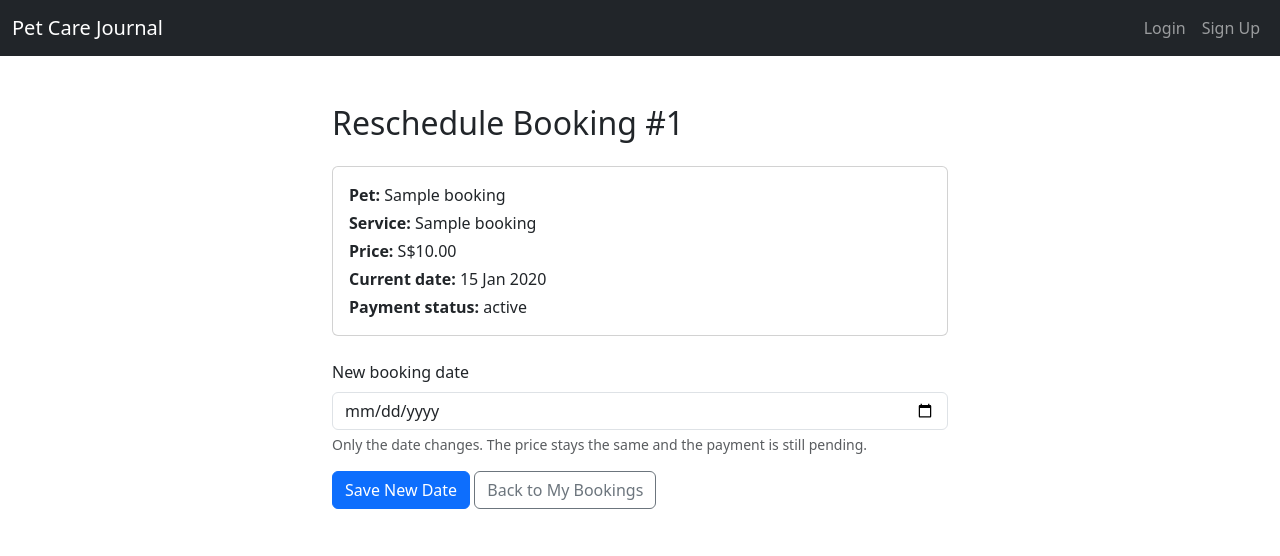
After one commit to chungxuan21/C372-CA1-PetCareApp, a Node server app: template views/rescheduleBooking.ejs in a window 1280 px wide. The commit adds this page. Shown: the top 556 px of the page. Run offline with Node 20, Linux system fonts and the light colour scheme; the template is opened without the code that fills it: most values are stand-ins (such as "Sample title", 1, 10 or a date in 2020).

Commit message:
Add reschedule for pending bookings (Task 7)

```diff
--- a/routes/serviceRoutes.js
+++ b/routes/serviceRoutes.js
@@ -7,5 +7,7 @@ router.get('/services', isLoggedIn, serviceController.listServices);
 router.post('/services/book', isLoggedIn, serviceController.createBooking);
 router.get('/bookings', isLoggedIn, serviceController.listBookings);
 router.post('/bookings/:id/cancel', isLoggedIn, serviceController.cancelBooking);
+router.get('/bookings/:id/reschedule', isLoggedIn, serviceController.rescheduleForm);
+router.post('/bookings/:id/reschedule', isLoggedIn, serviceController.rescheduleBooking);
 
 module.exports = router;
--- a/views/bookings.ejs
+++ b/views/bookings.ejs
@@ -61,6 +61,7 @@
                 </td>
                 <td>
                   <% if (bookings[i].booking_status === 'pending') { %>
+                    <a href="/bookings/<%= bookings[i].booking_id %>/reschedule" class="btn btn-sm btn-outline-primary me-1">Reschedule</a>
                     <form action="/bookings/<%= bookings[i].booking_id %>/cancel" method="POST" class="d-inline"
                       onsubmit="return confirm('Cancel this booking? No payment has been collected.');">
                       <button type="submit" class="btn btn-sm btn-outline-danger">Cancel</button>
--- /dev/null
+++ b/views/rescheduleBooking.ejs
@@ -0,0 +1,46 @@
+<!DOCTYPE html>
+<html lang="en">
+<head>
+  <meta charset="UTF-8">
+  <meta name="viewport" content="width=device-width, initial-scale=1">
+  <title>Reschedule Booking</title>
+  <link href="https://cdn.jsdelivr.net/npm/bootstrap@5.3.3/dist/css/bootstrap.min.css" rel="stylesheet">
+</head>
+<body>
+  <%- include('partials/navbar') %>
+
+  <main class="container py-5" style="max-width: 640px;">
+    <h1 class="h2 mb-4">Reschedule Booking #<%= booking.booking_id %></h1>
+
+    <% if (errors && errors.length) { %>
+      <% for (let i = 0; i < errors.length; i++) { %>
+        <div class="alert alert-danger" role="alert"><%= errors[i] %></div>
+      <% } %>
+    <% } %>
+
+    <div class="card mb-4">
+      <div class="card-body">
+        <p class="mb-1"><strong>Pet:</strong> <%= booking.pet_name %></p>
+        <p class="mb-1"><strong>Service:</strong> <%= booking.service_name %></p>
+        <p class="mb-1"><strong>Price:</strong> S$<%= Number(booking.booked_price).toFixed(2) %></p>
+        <p class="mb-1"><strong>Current date:</strong> <%= booking.booking_date %></p>
+        <p class="mb-0"><strong>Payment status:</strong> <%= booking.payment_status || 'No payment record' %></p>
+      </div>
+    </div>
+
+    <form action="/bookings/<%= booking.booking_id %>/reschedule" method="POST">
+      <div class="mb-3">
+        <label for="bookingDate" class="form-label">New booking date</label>
+        <input id="bookingDate" name="bookingDate" type="date" class="form-control"
+          min="<%= today %>" value="<%= booking.booking_date >= today ? booking.booking_date : today %>" required>
+        <div class="form-text">Only the date changes. The price stays the same and the payment is still pending.</div>
+      </div>
+
+      <button type="submit" class="btn btn-primary">Save New Date</button>
+      <a href="/bookings" class="btn btn-outline-secondary">Back to My Bookings</a>
+    </form>
+  </main>
+
+  <script src="https://cdn.jsdelivr.net/npm/bootstrap@5.3.3/dist/js/bootstrap.bundle.min.js"></script>
+</body>
+</html>
```
Also changed, not shown: controllers/serviceController.js (+75 -1 lines), models/serviceBookingModel.js (+48 -1 lines).
